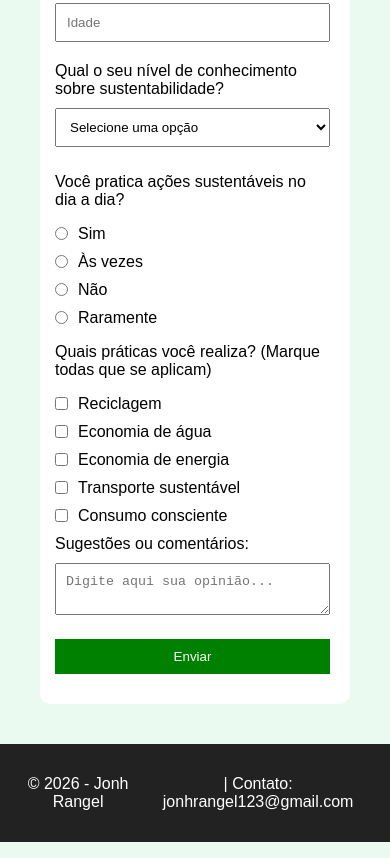
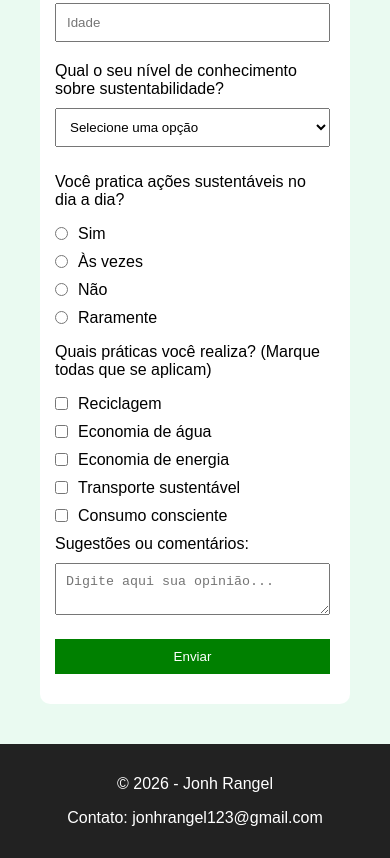
Before and after one commit to jonh-nobre/sustainability-survey-form, a plain HTML site: page index.html in a window 390 px wide. Shown: the part 438-1296 px from the top of the page. Drawn offline with Linux system fonts and the light colour scheme.

Commit message:
fix: ajuste de responsividade no rodapé para dispositivos móveis e header

```diff
--- a/index.html
+++ b/index.html
@@ -150,7 +150,7 @@ Autor: Jonh Nobre
 
     <footer class="footer">
       <p class="footer-texto">&copy; 2026 - Jonh Rangel</p>
-      <p class="footer-contato">| Contato: jonhrangel123@gmail.com</p>
+      <p class="footer-contato">Contato: jonhrangel123@gmail.com</p>
     </footer>
 </body>
 </html>
--- a/styles.css
+++ b/styles.css
@@ -17,6 +17,7 @@ body {
 
 /* Header */
 .header {
+    font-size: 16px;
     text-align: center;
 }
 
@@ -65,12 +66,11 @@ button {
 .footer {
     background-color: #222;
     color: white;
-    display: inline-flex;
+    display: inline-block;
     text-align: center;
     padding: 15px;
 }
 
 .footer-texto, .footer-contato {
     font-size: 16px;
-    margin-right: 10px;
 }
```
